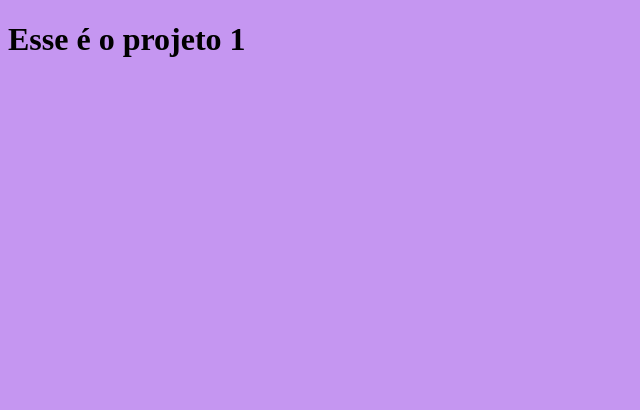
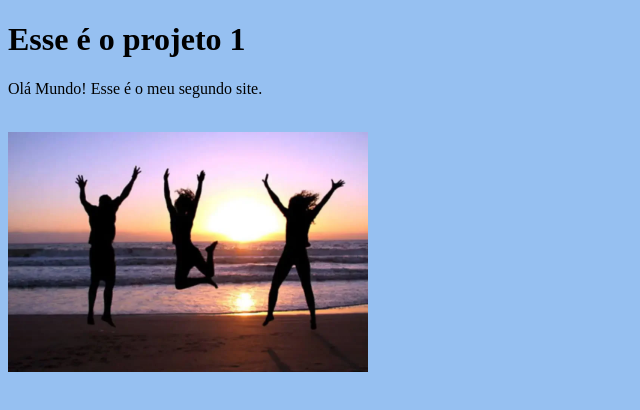
Before and after one commit to MariaLuizaMSantos/ProjetoWeb1, a plain HTML site: page index.html in a window 1280 px wide. Shown: the whole page, without its empty margins (0-640 px from the left). Drawn offline with Linux system fonts and the light colour scheme.

Commit message:
Segunda versão do site

```diff
--- a/index.html
+++ b/index.html
@@ -8,5 +8,7 @@
 </head>
 <body>
     <h1>Esse é o projeto 1</h1>
+    <p>Olá Mundo! Esse é o meu segundo site.</p> <br>
+    <img src="pessoasfelizes.jpg" alt="" width="360pxcle">
 </body>
 </html>
--- a/style.css
+++ b/style.css
@@ -1,3 +1,3 @@
 body{
-    background-color: rgb(197, 150, 241);
+    background-color: rgb(150, 192, 241);
 }
```
Also changed, not shown: pessoasfelizes.jpg (added).
